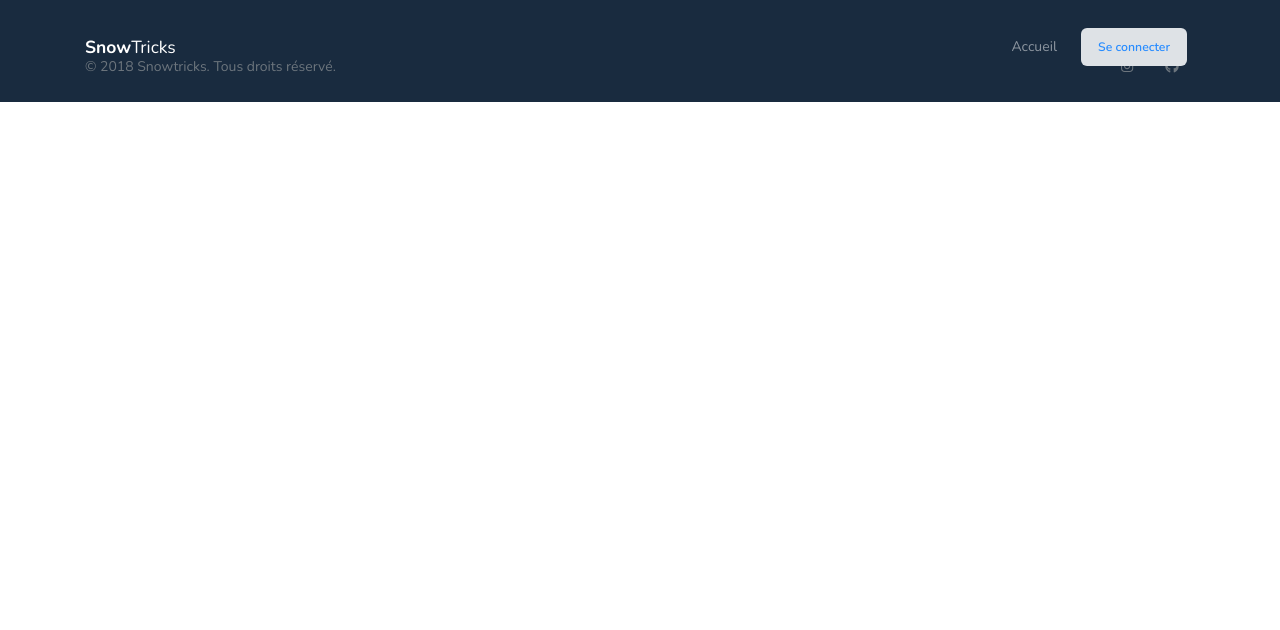
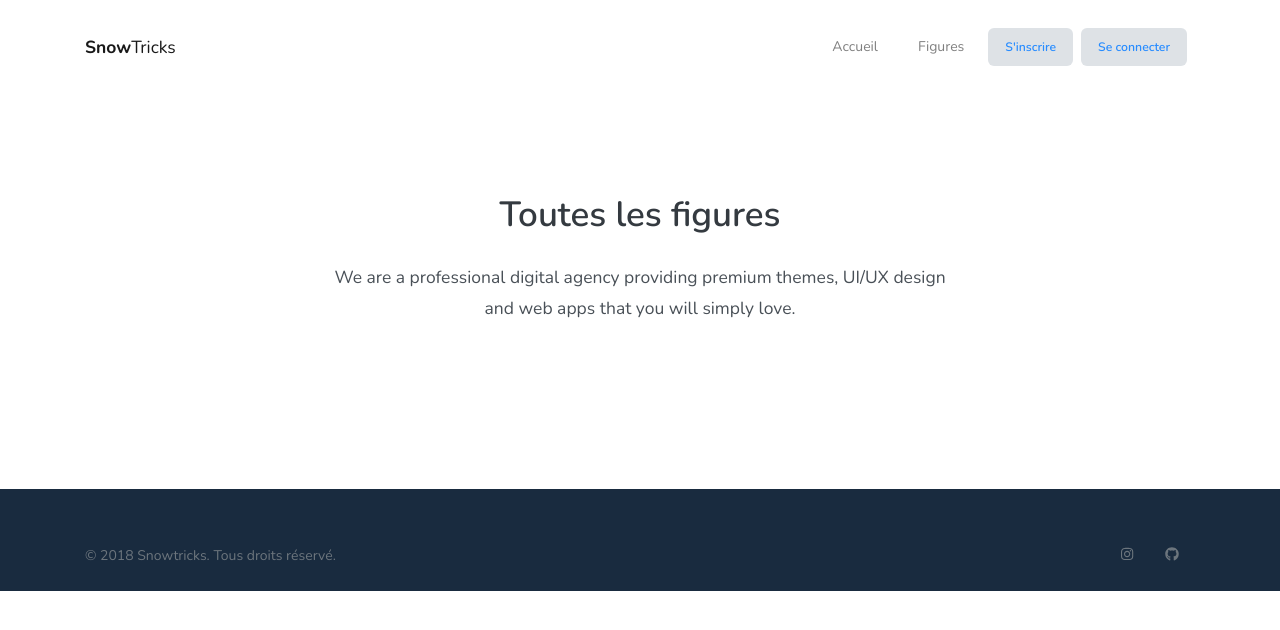
Before and after one commit to Toonerad/p6_snowtricks, a Symfony app: template templates/tricks/index.html.twig in a window 1280 px wide. Shown: the top 630 px of the page. Run offline with Twig, Linux system fonts and the light colour scheme; the template is opened without the code that fills it, so the values that code supplies are empty; some libraries are stand-ins or nearby versions.

Commit message:
Add tricks to view

```diff
--- a/templates/base.html.twig
+++ b/templates/base.html.twig
@@ -32,6 +32,9 @@
                 <li class="nav-item ">
                     <a class="nav-link" href="{{ path('homepage') }}">Accueil</a>
                 </li>
+                <li class="nav-item ">
+                    <a class="nav-link" href="{{ path('tricks') }}">Figures</a>
+                </li>
                 <!-- <li class="nav-item dropdown">
                      <a class="nav-link dropdown-toggle" href="#" id="navbar_main_dropdown_1" role="button" data-toggle="dropdown" aria-haspopup="true" aria-expanded="false">Déroulant</a>
                      <div class="dropdown-menu" aria-labelledby="navbar_1_dropdown_1">
@@ -45,6 +48,10 @@
                      <a class="nav-link" href="../docs/introduction.html">Menu</a>
                  </li>-->
                 {% if not app.user %}
+                    <li class="nav-item">
+                        <a href="{{ path('security_registration') }}" class="nav-link d-lg-none">S'inscrire</a>
+                        <a href="{{ path('security_registration') }}" class="btn btn-sm bg-light d-none d-lg-inline-flex">S'inscrire</a>
+                    </li>
                     <li class="nav-item">
                         <a href="{{ path('security_login') }}" class="nav-link d-lg-none">Se connecter</a>
                         <a href="{{ path('security_login') }}" class="btn btn-sm bg-light d-none d-lg-inline-flex">Se connecter</a>
--- a/templates/security/login.html.twig
+++ b/templates/security/login.html.twig
@@ -40,7 +40,7 @@
                                     </div>
 
                                     <div class="custom-control custom-checkbox mb-3">
-                                        <input type="checkbox" class="custom-control-input" id="remember_me" name="_remember_me">
+                                        <input type="checkbox" class="custom-control-input" id="remember_me" name="_remember_me" checked>
                                         <label class="custom-control-label" for="remember_me">Se souvenir de moi</label>
                                     </div>
 
--- a/templates/tricks/index.html.twig
+++ b/templates/tricks/index.html.twig
@@ -2,6 +2,53 @@
 
 {% block title %}Toutes les figures | SnowTricks{% endblock %}
 
+{% block navbar %}navbar-light{% endblock %}
+
 {% block body %}
+    <section class="slice slice-xl">
+        <div class="container">
+            <div class="row justify-content-center" style="margin-bottom: 20px">
+                <div class="col-lg-7">
+                    <div class="text-center pt-lg-md">
+                        <h2 class="heading h1 mb-4">
+                           Toutes les figures
+                        </h2>
+                        <p class="lead lh-180">
+                            We are a professional digital agency providing premium themes, UI/UX design and web apps that you will simply love.
+                        </p>
+                    </div>
+                </div>
+            </div>
 
+            <div class="row">
+
+                {% for trick in tricks %}
+                <div class="col-lg-3" style="margin-bottom: 30px">
+                    <div class="card">
+                        <div class="card-image">
+                            <img src="https://place-hold.it/270x200" class="img-fluid">
+                        </div>
+                        <div class="card-body">
+                            <div class="row mb-1">
+                                <div class="col">
+                                    <h5 class="heading h5 mb-3">{{ trick.name }}</h5>
+                                </div>
+                            </div>
+                            <p class="card-text">{{ trick.description }}</p>
+                            {% if app.user %}
+                            <div class="col">
+                                <div class="card-icon-actions card-icon-actions-lg text-right">
+                                    <a href="#"><i class="fas fa-pencil-alt"></i></a>
+                                    <a href="#"><i class="fas fa-trash-alt"></i></a>
+                                </div>
+                            </div>
+                            {% endif %}
+                        </div>
+                    </div>
+                </div>
+                {% endfor %}
+            </div>
+
+        </div>
+    </section>
 {% endblock %}
```
Also changed, not shown: src/Controller/TricksController.php (+6 -1 lines). Lines whose indentation alone changed are shown as unchanged.
